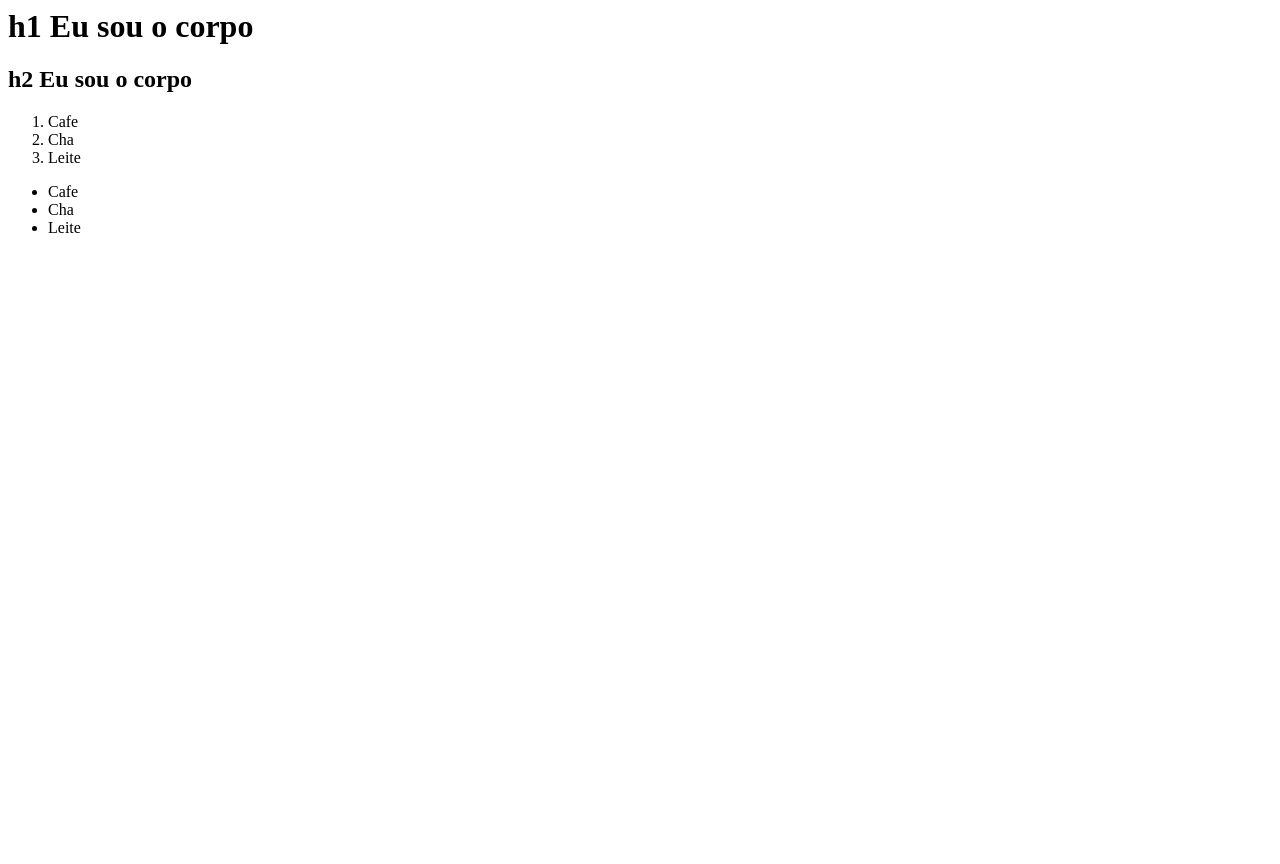
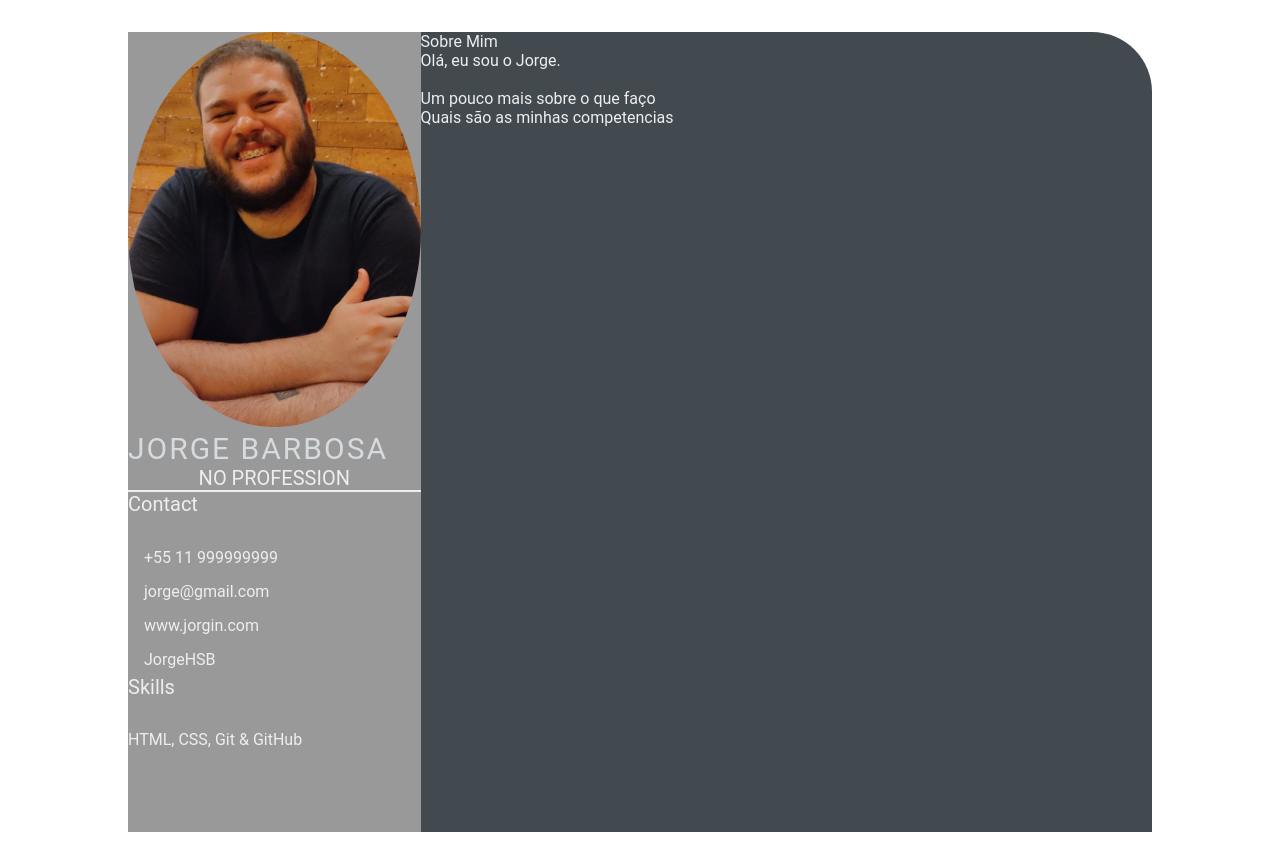
Before and after one commit to JorgeHSB/JorgeHSB.github.io, a plain HTML site: page index.html in a window 1280 px wide. Before the commit the page ends 800 px from the top, so only its background shows below. Drawn offline with Linux system fonts and the light colour scheme.

Commit message:
feature: add index.html

```diff
--- a/index.html
+++ b/index.html
@@ -1,21 +1,51 @@
-<html>
-    <head>
-        <title>
-            Olá, eu sou a cabeça
-        </title>
-    </head>
-    <body>
-        <h1>h1 Eu sou o corpo</h1>
-        <h2>h2 Eu sou o corpo</h2>
-    </body>
-    <ol>
-        <li>Cafe</li>
-        <li>Cha</li>
-        <li>Leite</li>
-    </ol>
-    <ul>
-        <li>Cafe</li>
-        <li>Cha</li>
-        <li>Leite</li>
-    </ul>
+<!DOCTYPE html>
+<html lang="en">
+<head>
+    <meta charset="UTF-8">
+    <meta http-equiv="X-UA-Compatible" content="IE=edge">
+    <meta name="viewport" content="width=device-width, initial-scale=1.0">
+    <title>Jorge Barbosa CV</title>
+    <link rel="stylesheet" href="style.css">
+</head>
+<body>
+  <main class="resume-contents">
+    <section class="left-section">
+        <section class="left-section-content">
+            <div class="profile">
+                <img class="profile-image" src="img/profile-image.jpeg" alt="Profile image">
+                <p class="name">Jorge Barbosa</p>
+                <p class="profession">No Profession</p>
+            </div>
+            <div class="contact-info">
+                <p class="left-title">Contact</p>
+                <ul>
+                    <li><i class="fa fa-phone"></i>+55 11 999999999</li>
+                    <li><i class="fa fa-envelope"></i>jorge@gmail.com</li>
+                    <li><i class="fa fa-globe"></i>www.jorgin.com</li>
+                    <li><i class="fa fa-github"></i>JorgeHSB</li>
+                </ul>
+            </div>
+            <div class="skills">
+                <p class="left-title">Skills</p>
+                <ul>
+                    <li><p>HTML, CSS, Git & GitHub</p></li>
+                </ul>
+            </div>
+        </section>
+    </section>
+    <section class="right-section">
+            <div class="right-section-content"></div>
+            <section class="about-gap">
+                <div class="right-title">Sobre Mim
+                    <p class="about-me-content">
+                        Olá, eu sou o Jorge.<br>
+                       <br> Um pouco mais sobre o que faço
+                       <br> Quais são as minhas competencias
+                    </p>
+                </div>
+            </section>
+        </section>
+    </section>
+  </main>
+</body>
 </html>
--- /dev/null
+++ b/style.css
@@ -0,0 +1,103 @@
+* {
+    margin: 0;
+    padding: 0;
+    box-sizing: border-box;
+    list-style: none;
+    font-family: 'Roboto', sans-serif;
+}
+
+.resume-contents {
+    min-height: 100vh;
+    width: 80%;
+    margin: 2rem auto;
+    display: grid;
+    grid-template-columns: repeat(7, 1fr);
+}
+
+.left-section {
+    grid-column: span 2;
+    height: 100%;
+    background-color: #999999;
+}
+
+.right-section {
+    grid-column: span 5;
+    height: 100%;
+    background-color: #424a50;
+    border-radius: 0px 60px 0px 0px;
+}
+
+.left-section-contents{
+    padding: 2rem 2rem;
+}
+
+.profile {
+    width: 100%;
+    border-bottom: 2px solid #eeeeee;
+}
+
+.profile .profile-image {
+    width: 100%;
+    border-radius: 100%;
+}
+
+.name {
+    color: #D6DBDF;
+    font-size: 30px;
+    letter-spacing: 2px;
+    text-transform: uppercase;
+}
+
+.profession {
+    color: #eeeeee;
+    font-size: 20px;
+    text-transform: uppercase;
+    text-align: center;
+}
+
+/* .contact-info { border-bottom: 2px solid #1B2631; } */
+.left-title {
+    color: #eeeeee;
+    font-size: 20px;
+}
+
+.contact-info ul {
+    padding-top: 1.5rem;
+}
+
+.contact-info ul li,
+.references ul li {
+    padding: .4rem 0;
+    color: #eeeeee;
+}
+
+.contact-info ul li i,
+.references ul li i {
+    padding-right: 1rem;
+    font-size: 18px;
+    color: #eeeeee;
+}
+
+.skills ul {
+    padding-top: 1.5rem;
+}
+.skills ul li p {
+    padding: .4rem 0;
+    color: #eeeeee;
+}
+
+.right-section-contents {
+    padding: 2rem 2rem;
+}
+
+.right-title {
+    color: #eeeeee;
+}
+
+.gap {
+    padding-bottom: 2rem;
+}
+.about-me-contents {
+    font-size: 18px;
+    color: #eeeeee;
+}
```
Also changed, not shown: img/profile-image.jpeg (added), 17 other files.
